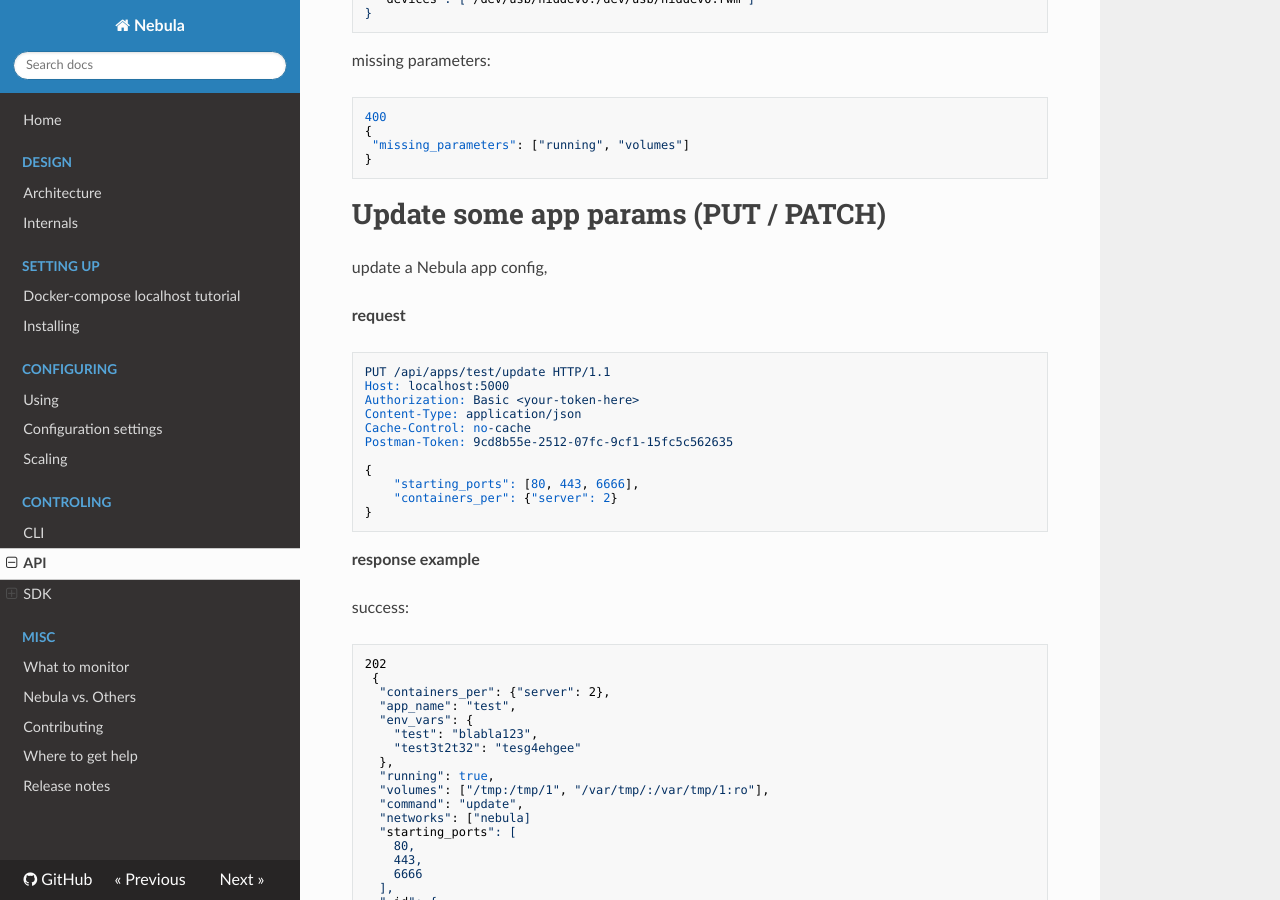
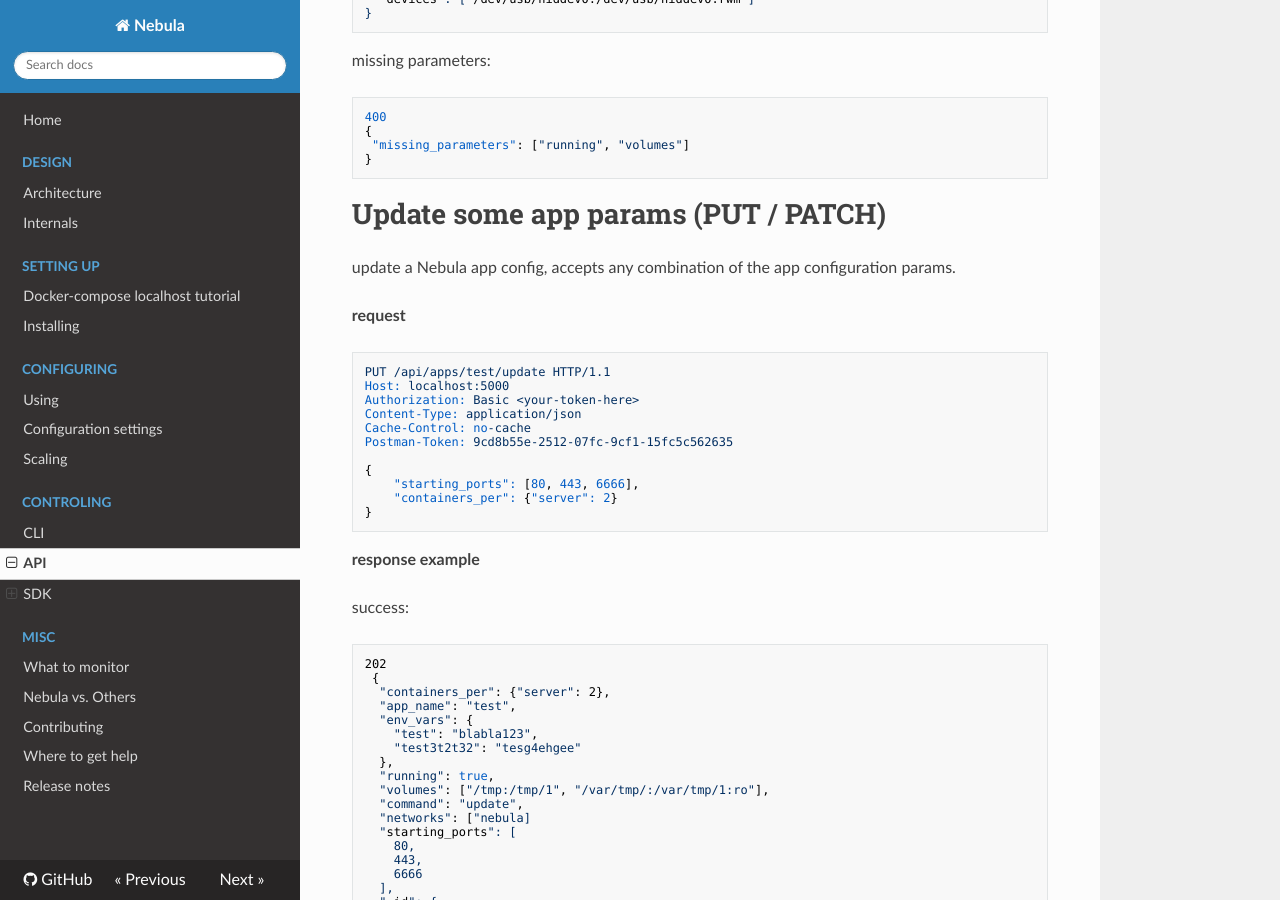
Before and after one commit to nebula-orchestrator/docs, an MkDocs documentation site: the page built from docs/api.md, in a window 1280 px wide and 900 px high, scrolled down 7304 px. Built offline with MkDocs 1.6.1, drawn with Linux system fonts in a browser that asks for light colours; nearby versions of some CDN libraries; old or Windows-style settings are respelled for this version of MkDocs.

````diff
--- a/docs/api.md
+++ b/docs/api.md
@@ -418,7 +418,7 @@ missing parameters:
 ```
 
 # Update some app params (PUT / PATCH)
-update a Nebula app config,
+update a Nebula app config, accepts any combination of the app configuration params.
 
  **request**
 
````
